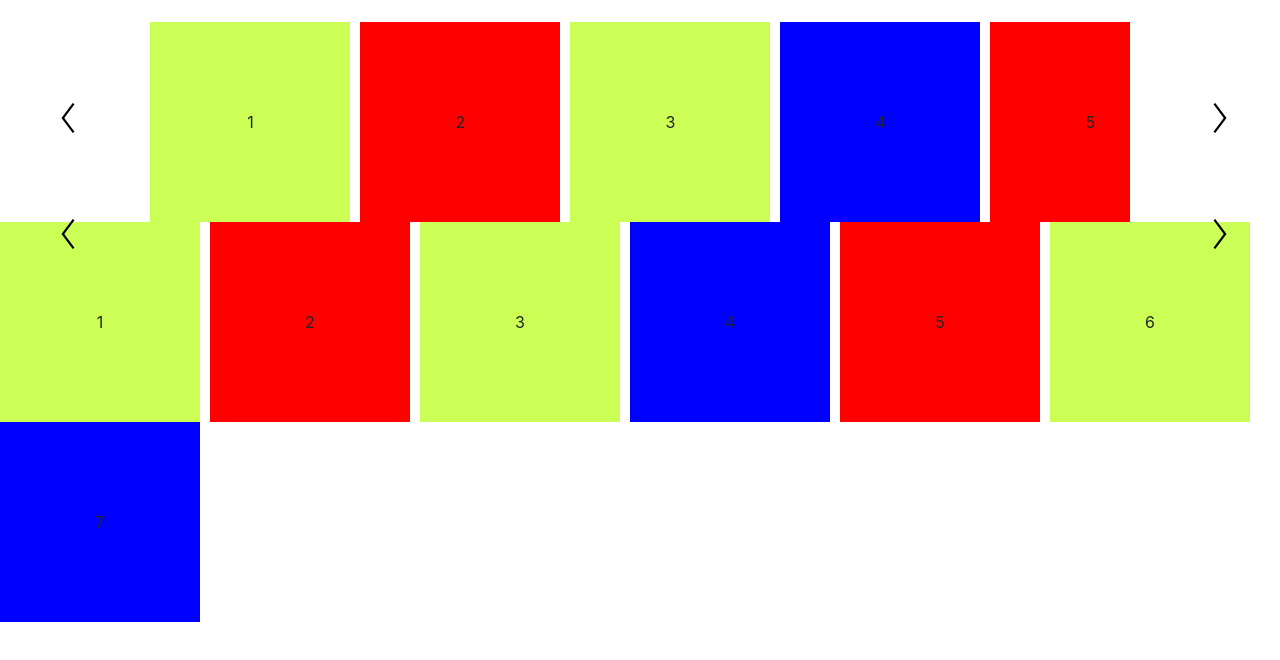
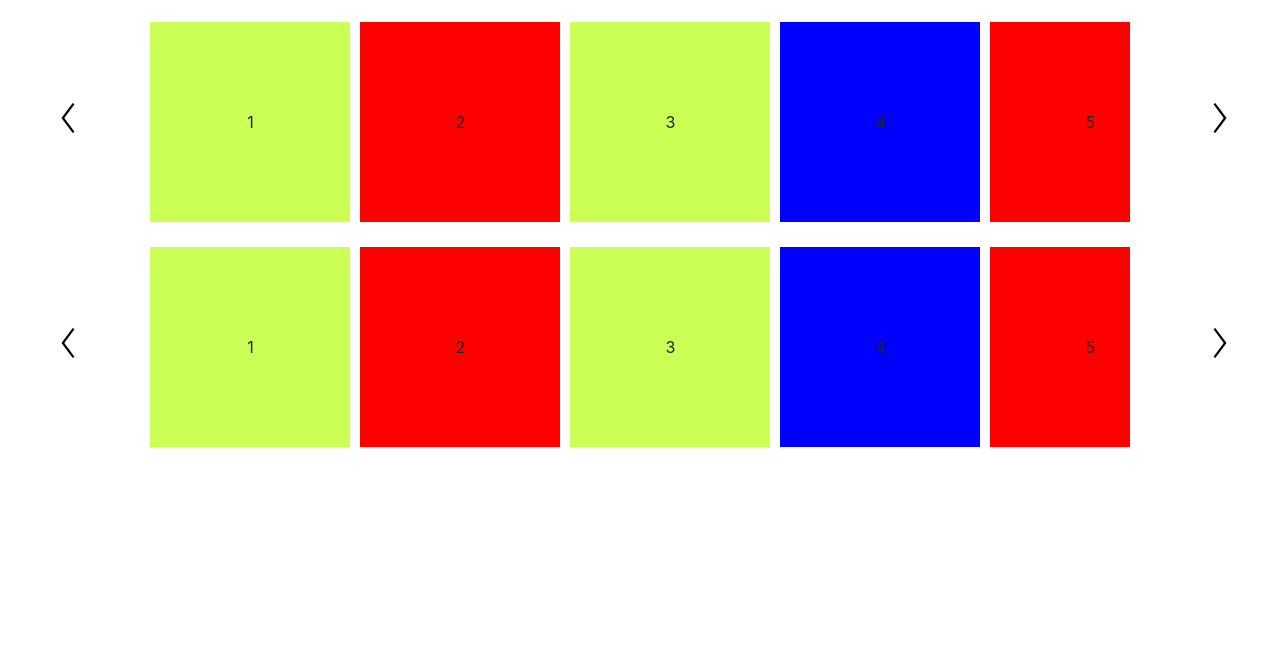
Before and after one commit to 3vue/website, a plain HTML site: page index.html in a window 1280 px wide. Shown: the part 72-732 px from the top of the page. Drawn offline with nearby package versions, Linux system fonts and the light colour scheme.

Commit message:
Adjusted selectors

```diff
--- a/css/master.css
+++ b/css/master.css
@@ -1,9 +1,10 @@
-.infinite-carousel .list{
+.list{
     width:2000px;
     height:200px;
     overflow:visible;
 }
-.infinite-carousel .viewport{
+
+ .viewport{
   width:76.5%;
   height:200px;
   margin: auto;
@@ -11,7 +12,7 @@
   overflow:hidden;
 }
 
-.infinite-carousel {
+div[class^='infinite-carousel']  {
   position: relative;
 }
 
```
